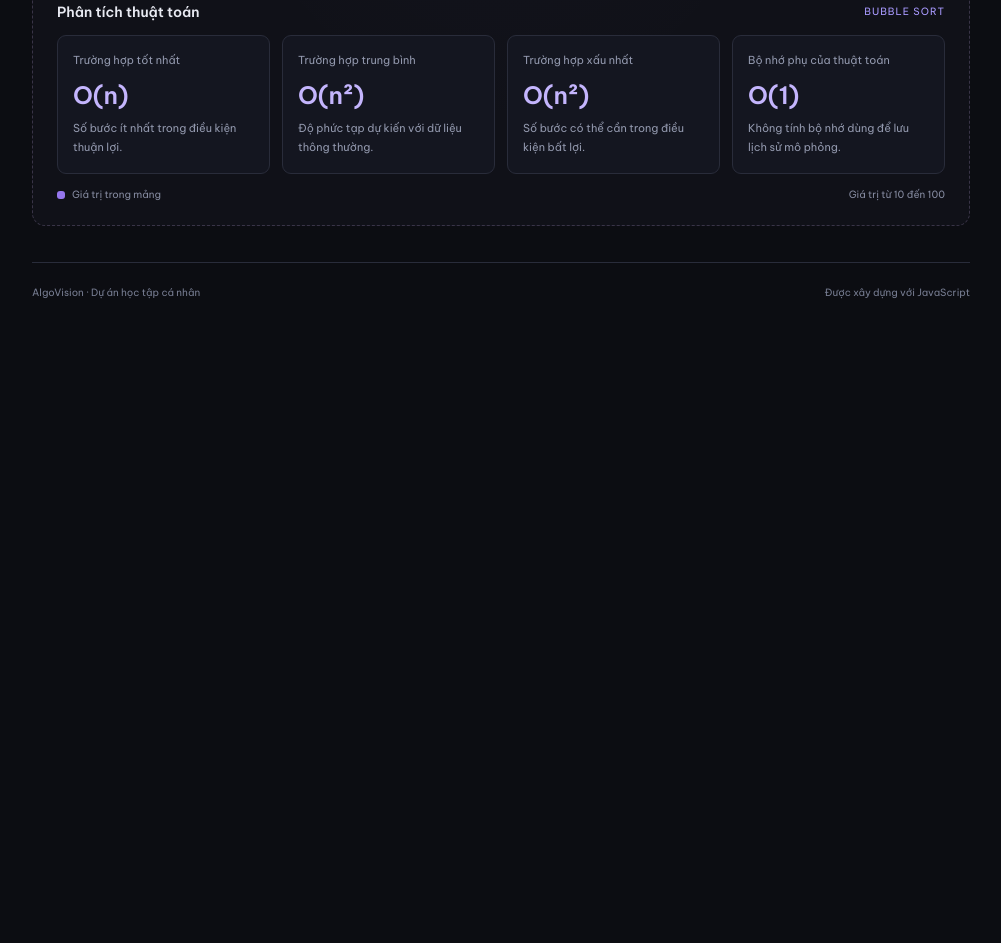
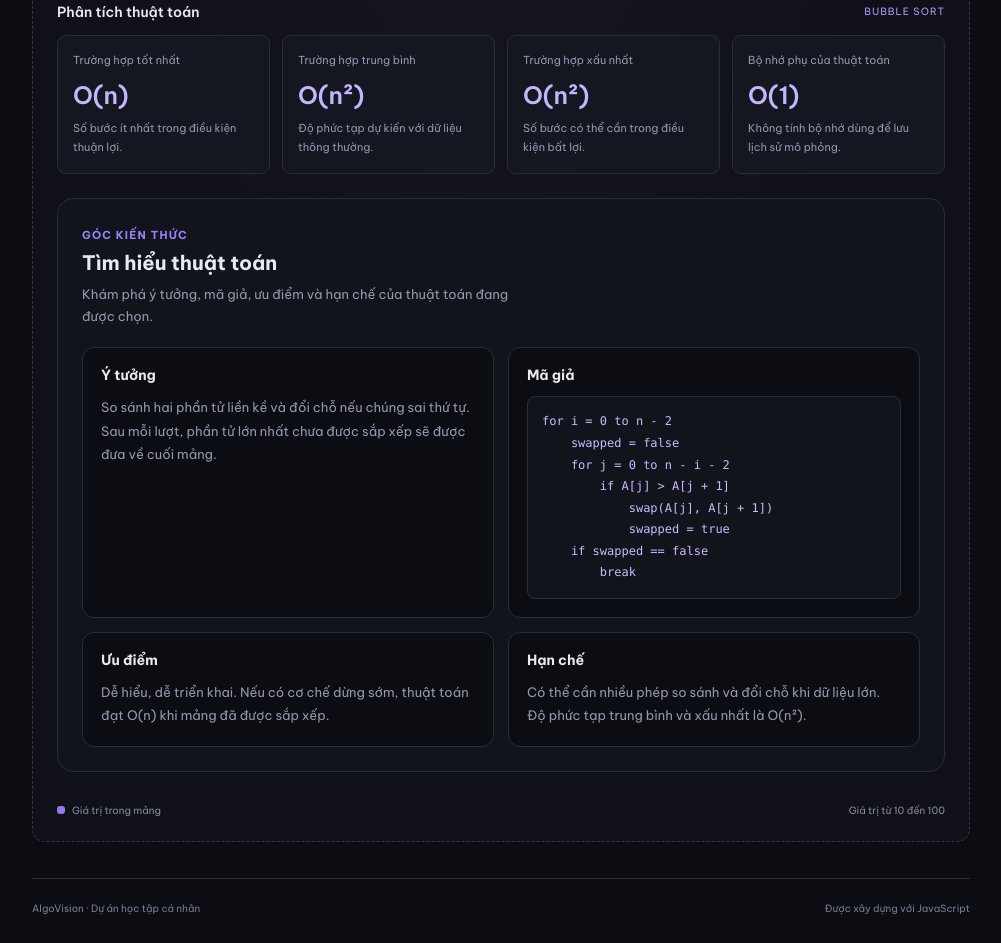
Before and after one commit to Nggvanchi/AlgoVision, a website built with Vite: page index.html in a window 1280 px wide. Shown: the part 1396-2339 px from the top of the page, without its empty margins (264-1265 px from the left). Before the commit the page ends 1723 px from the top, so only its background shows below. Built offline with nearby package versions, Linux system fonts and the light colour scheme.

Commit message:
feat: Bổ sung góc kiến thức cho thuật toán sắp xếp

```diff
--- a/public/templates/app.html
+++ b/public/templates/app.html
@@ -231,6 +231,41 @@
                 <p>Không tính bộ nhớ dùng để lưu lịch sử mô phỏng.</p>
             </div>
         </div>
+        </div>
+
+        <div class="learning-section" id="sorting-learning">
+            <div class="learning-heading">
+                <div>
+                    <span class="section-eyebrow">GÓC KIẾN THỨC</span>
+                    <h3>Tìm hiểu thuật toán</h3>
+                    <p>
+                        Khám phá ý tưởng, mã giả, ưu điểm và hạn chế
+                        của thuật toán đang được chọn.
+                    </p>
+                </div>
+            </div>
+
+            <div class="learning-content">
+                <article class="learning-block">
+                    <h4>Ý tưởng</h4>
+                    <p id="learning-description"></p>
+                </article>
+
+                <article class="learning-block">
+                    <h4>Mã giả</h4>
+                    <pre><code id="learning-pseudocode"></code></pre>
+                </article>
+
+                <article class="learning-block">
+                    <h4>Ưu điểm</h4>
+                    <p id="learning-advantages"></p>
+                </article>
+
+                <article class="learning-block">
+                    <h4>Hạn chế</h4>
+                    <p id="learning-disadvantages"></p>
+                </article>
+            </div>
         </div>
 
         <div class="array-legend">
--- a/src/sorting.js
+++ b/src/sorting.js
@@ -28,6 +28,12 @@ export function initSorting() {
   const complexityTitle = document.querySelector('.complexity-heading span')
   const complexityCards = document.querySelectorAll('.complexity-card strong')
 
+  const learningDescription = document.querySelector('#learning-description')
+  const learningPseudocode = document.querySelector('#learning-pseudocode')
+  const learningAdvantages = document.querySelector('#learning-advantages')
+  const learningDisadvantages = document.querySelector('#learning-disadvantages')
+
+
   const requiredElements = [
     arrayBars,
     arraySize,
@@ -47,6 +53,10 @@ export function initSorting() {
     simulationMessage,
     startButton,
     complexityTitle,
+    learningDescription,
+    learningPseudocode,
+    learningAdvantages,
+    learningDisadvantages,
   ]
 
   if (requiredElements.some((element) => !element)) {
@@ -63,7 +73,22 @@ export function initSorting() {
       average: 'O(n²)',
       worst: 'O(n²)',
       space: 'O(1)',
+      learningDescription:
+        'So sánh hai phần tử liền kề và đổi chỗ nếu chúng sai thứ tự. Sau mỗi lượt, phần tử lớn nhất chưa được sắp xếp sẽ được đưa về cuối mảng.',
+      pseudocode: `for i = 0 to n - 2
+    swapped = false
+    for j = 0 to n - i - 2
+        if A[j] > A[j + 1]
+            swap(A[j], A[j + 1])
+            swapped = true
+    if swapped == false
+        break`,
+      advantages:
+        'Dễ hiểu, dễ triển khai. Nếu có cơ chế dừng sớm, thuật toán đạt O(n) khi mảng đã được sắp xếp.',
+      disadvantages:
+        'Có thể cần nhiều phép so sánh và đổi chỗ khi dữ liệu lớn. Độ phức tạp trung bình và xấu nhất là O(n²).',
     },
+
     selection: {
       name: 'Selection Sort',
       generateSteps: generateSelectionSortSteps,
@@ -72,7 +97,21 @@ export function initSorting() {
       average: 'O(n²)',
       worst: 'O(n²)',
       space: 'O(1)',
+      learningDescription:
+        'Chia mảng thành phần đã sắp xếp và chưa sắp xếp. Mỗi lượt tìm phần tử nhỏ nhất trong phần chưa sắp xếp rồi đổi chỗ với phần tử đầu tiên của phần đó.',
+      pseudocode: `for i = 0 to n - 2
+    minIndex = i
+    for j = i + 1 to n - 1
+        if A[j] < A[minIndex]
+            minIndex = j
+    if minIndex != i
+        swap(A[i], A[minIndex])`,
+      advantages:
+        'Dễ triển khai và thực hiện tối đa n - 1 lần đổi chỗ trong cách cài đặt thông thường.',
+      disadvantages:
+        'Vẫn cần O(n²) phép so sánh ngay cả khi mảng đã được sắp xếp. Cách cài đặt thông thường không phải thuật toán sắp xếp ổn định.',
     },
+
     insertion: {
       name: 'Insertion Sort',
       generateSteps: generateInsertionSortSteps,
@@ -81,6 +120,19 @@ export function initSorting() {
       average: 'O(n²)',
       worst: 'O(n²)',
       space: 'O(1)',
+      learningDescription:
+        'Duy trì một đoạn đầu mảng đã được sắp xếp. Lấy phần tử tiếp theo, dịch các phần tử lớn hơn sang phải rồi chèn phần tử đó vào vị trí phù hợp.',
+      pseudocode: `for i = 1 to n - 1
+    key = A[i]
+    j = i - 1
+    while j >= 0 and A[j] > key
+        A[j + 1] = A[j]
+        j = j - 1
+    A[j + 1] = key`,
+      advantages:
+        'Hiệu quả với mảng nhỏ hoặc gần như đã được sắp xếp. Trong cách cài đặt thông thường, thuật toán có tính ổn định.',
+      disadvantages:
+        'Trong trường hợp trung bình và xấu nhất, thời gian thực hiện là O(n²) do phải dịch chuyển nhiều phần tử.',
     },
   }
 
@@ -237,6 +289,11 @@ export function initSorting() {
     visualizerDescription.textContent = config.description
     runButton.textContent = `Chạy ${config.name}`
 
+    learningDescription.textContent = config.learningDescription
+    learningPseudocode.textContent = config.pseudocode
+    learningAdvantages.textContent = config.advantages
+    learningDisadvantages.textContent = config.disadvantages
+
     complexityTitle.textContent = config.name.toUpperCase()
 
     if (complexityCards.length >= 4) {
--- a/src/style.css
+++ b/src/style.css
@@ -2032,3 +2032,98 @@ button.structure-card:focus-visible,
         grid-template-columns: 1fr;
     }
 }
+
+.learning-section {
+  margin-top: 24px;
+  padding: 24px;
+  border: 1px solid var(--border);
+  border-radius: 16px;
+  background: var(--panel);
+}
+
+.learning-heading {
+  margin-bottom: 20px;
+}
+
+.learning-heading .section-eyebrow {
+  display: inline-block;
+  margin-bottom: 8px;
+  color: var(--purple);
+  font-size: 11px;
+  font-weight: 700;
+  letter-spacing: 1.2px;
+}
+
+.learning-heading h3 {
+  margin: 0 0 8px;
+  color: var(--text);
+  font-size: 20px;
+  font-weight: 700;
+}
+
+.learning-heading p {
+  margin: 0;
+  color: var(--muted);
+  font-size: 13px;
+  line-height: 1.7;
+}
+
+.learning-content {
+  display: grid;
+  grid-template-columns: repeat(2, minmax(0, 1fr));
+  gap: 14px;
+}
+
+.learning-block {
+  min-width: 0;
+  padding: 18px;
+  border: 1px solid var(--border);
+  border-radius: 12px;
+  background: var(--background);
+}
+
+.learning-block h4 {
+  margin: 0 0 12px;
+  color: var(--text);
+  font-size: 14px;
+  font-weight: 700;
+}
+
+.learning-block p {
+  margin: 0;
+  color: var(--muted);
+  font-size: 13px;
+  line-height: 1.8;
+}
+
+.learning-block pre {
+  max-width: 100%;
+  margin: 0;
+  padding: 14px;
+  overflow-x: auto;
+  border: 1px solid var(--border);
+  border-radius: 8px;
+  background: var(--panel);
+}
+
+.learning-block pre code {
+  color: #c8bbff;
+  font-family: Consolas, 'Courier New', monospace;
+  font-size: 12px;
+  line-height: 1.8;
+  white-space: pre;
+}
+
+@media (max-width: 700px) {
+  .learning-section {
+    padding: 16px;
+  }
+
+  .learning-content {
+    grid-template-columns: minmax(0, 1fr);
+  }
+
+  .learning-block {
+    padding: 14px;
+  }
+}
```
